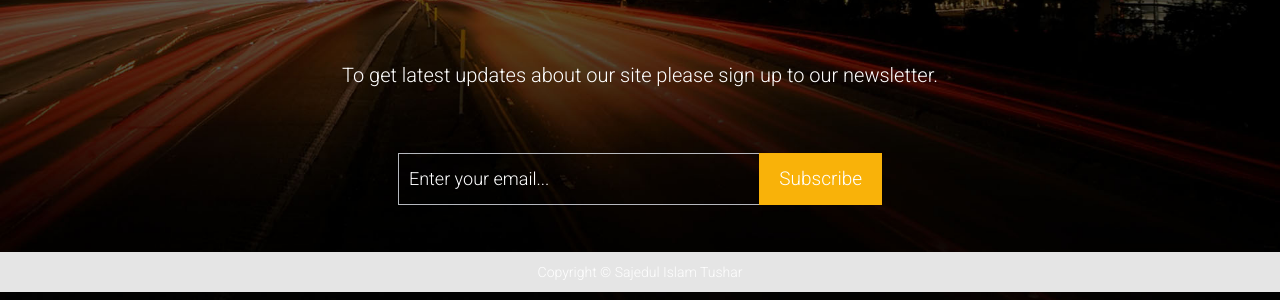
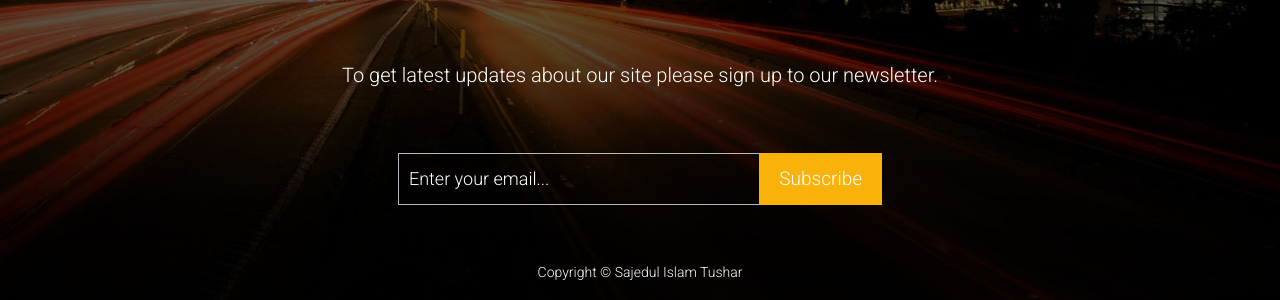
Before and after one commit to devising/devising.github.io, a plain HTML site: page index.html in a window 1280 px wide. Shown: the part 500-800 px from the top of the page. Drawn offline with Linux system fonts and the light colour scheme.

Commit message:
Update index.html

```diff
--- a/index.html
+++ b/index.html
@@ -84,7 +84,7 @@
             <script src="assets/js/placeholder.js"></script>
         <![endif]-->
 
-	<div style="background-color:#e5e5e5;text-align:center;padding:10px;margin-top:7px;">
+	<div style="text-align:center;padding:10px;margin-top:7px;">
 	Copyright &copy; <a href="https://sajedulislamtushar.blogspot.com/"> Sajedul Islam Tushar </a>
 	</div>
 
```
